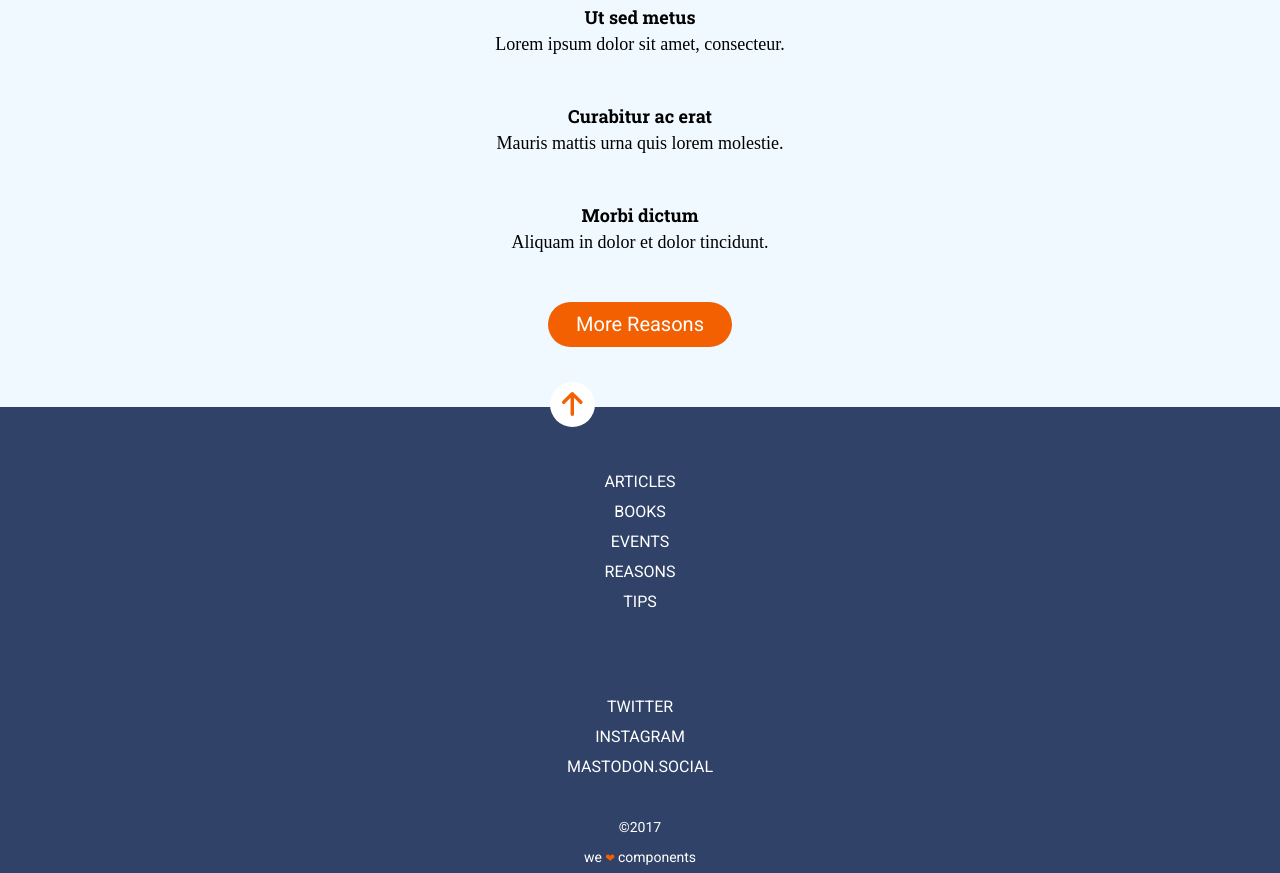
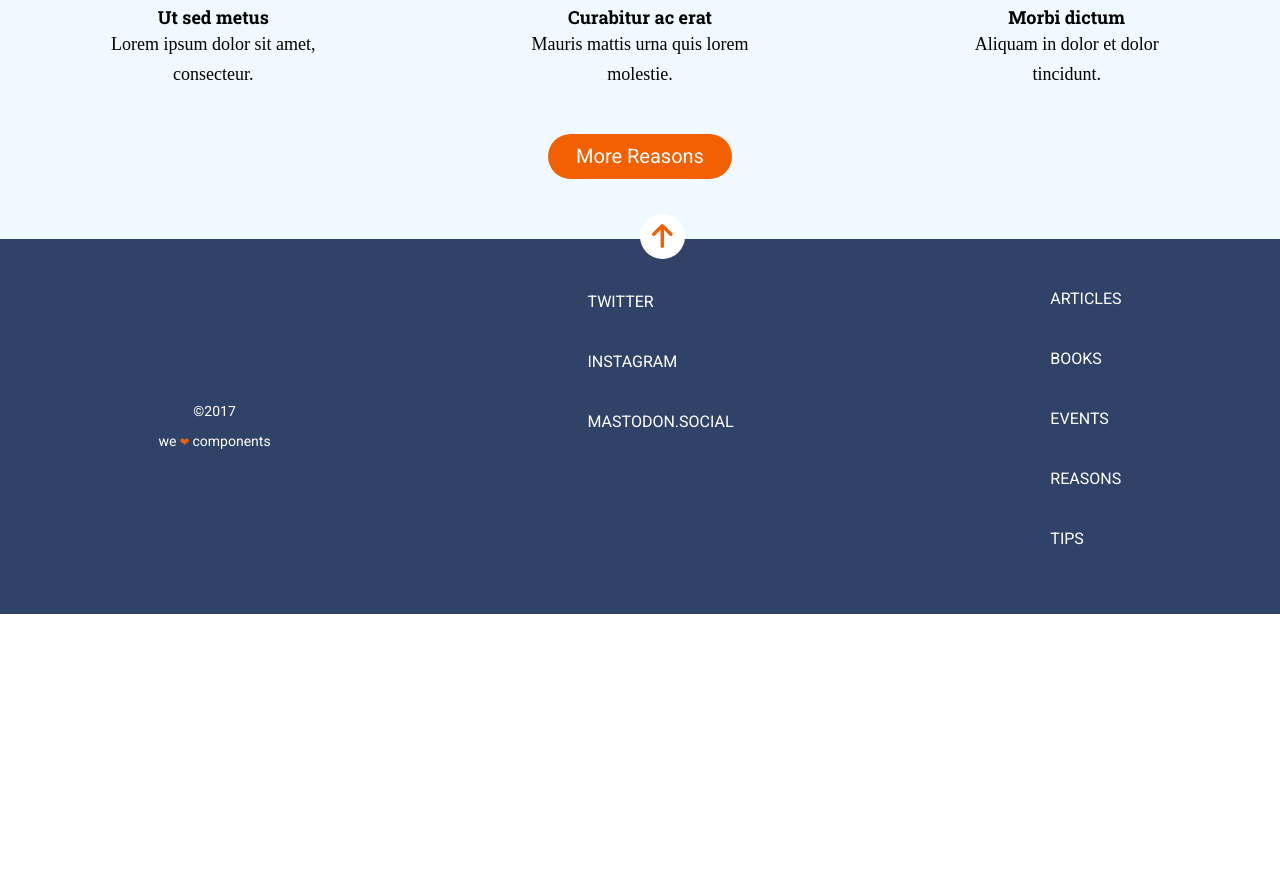
Before and after one commit to Aleha20/my_first_web_HTML-CSS, a website: page docs/index.html in a window 1280 px wide. Shown: the part 1260-2133 px from the top of the page. After the commit the page ends 1874 px from the top, so only its background shows below. Drawn offline with nearby package versions, Linux system fonts and the light colour scheme; files that its build step writes are made by us from their sources.

Commit message:
Add desktop

```diff
--- a/src/scss/layout/_footer.scss
+++ b/src/scss/layout/_footer.scss
@@ -106,4 +106,50 @@
   }
 }
 @media all and (min-width: 1200px) {
+  .container4 {
+    width: 100%;
+    display: flex;
+    flex-direction: row-reverse;
+    justify-content: space-around;
+    align-items: center;
+    text-align: center;
+    line-height: 30px;
+    position: relative;
+    list-style: none;
+  }
+  .container__resourcers {
+    margin-top: 45px;
+    text-decoration: none;
+    list-style: none;
+    flex-direction: column-reverse;
+  }
+  .container__resourcers--style {
+    text-decoration: none;
+    list-style: none;
+    display: flex;
+  }
+  .container__social-media {
+    margin-top: -70px;
+    line-height: 30px;
+    text-transform: uppercase;
+    text-decoration: none;
+    list-style: none;
+  }
+  .container__copyright {
+    font-size: 14px;
+    flex-direction: column;
+  }
+  .footer-design {
+    list-style: none;
+  }
+  .footer-design1 {
+    list-style: none;
+  }
+  .footer-desing2 {
+    list-style: none;
+  }
+  .scroll-up {
+    position: absolute;
+    left: 50%;
+  }
 }
--- a/src/scss/main.scss
+++ b/src/scss/main.scss
@@ -214,4 +214,16 @@
     text-align: center;
     padding: 7px;
   }
+  .container3 {
+    grid-template-columns: 1fr 1fr 1fr;
+  }
+  .why {
+    grid-column: span 3;
+  }
+  .more-buttom {
+    grid-column: 2 / 3;
+  }
+  .botton-grid {
+    grid-column: 2 / 3;
+  }
 }
```
